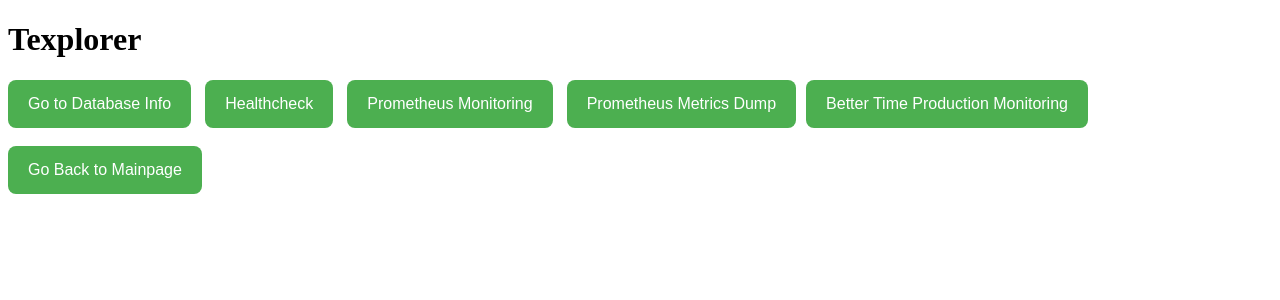
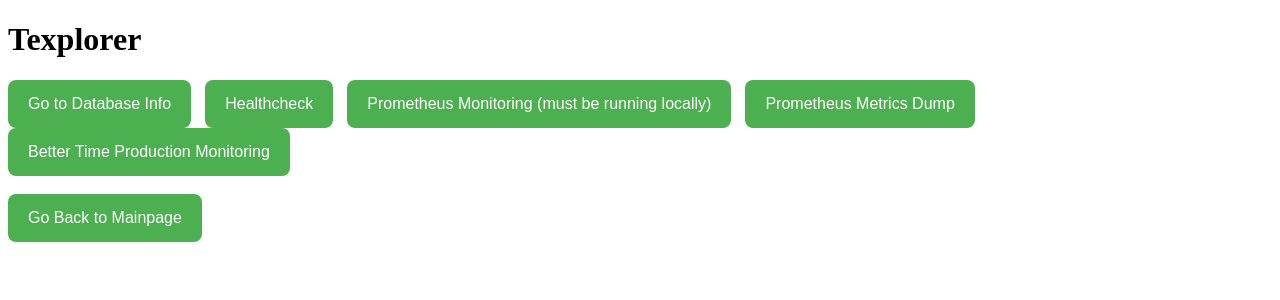
Before and after one commit to Mosh333/textplorer_csca5028_final_project, a Flask app: template src/templates/text-analysis.html in a window 1280 px wide. Shown: the top 300 px of the page. Run offline with Flask 3, Linux system fonts and the light colour scheme; the template is opened without the code that fills it, so the values that code supplies are empty; parts of the project's set-up code (start-up, migrations or seed data) failed here and were passed over.

Commit message:
Added GitHub Actions workflow file for CI/CD and touched up  text-analysis.html

```diff
--- a/src/templates/text-analysis.html
+++ b/src/templates/text-analysis.html
@@ -89,7 +89,7 @@
     </button>
     <button class="green-button" onclick="window.open('/health_check', '_blank');">Healthcheck</button>
     <button class="green-button monitoring-button" onclick="window.open('/monitoring', '_blank');">Prometheus
-        Monitoring
+        Monitoring (must be running locally)
     </button>
     <button class="green-button metrics-button" onclick="window.open('/metrics', '_blank');">Prometheus Metrics Dump
         <button class="green-button"
```
Also changed, not shown: .github/workflows/textplorer-cicd-deployment.yaml (added), 1 other file.
